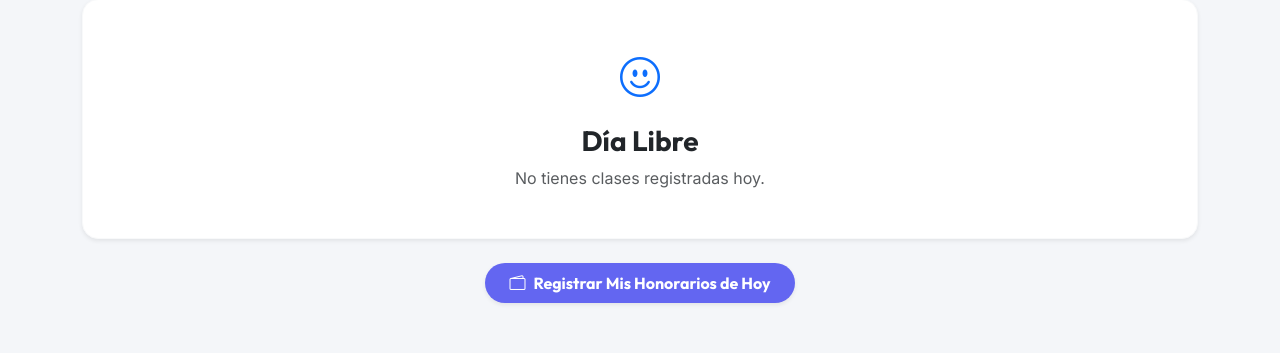
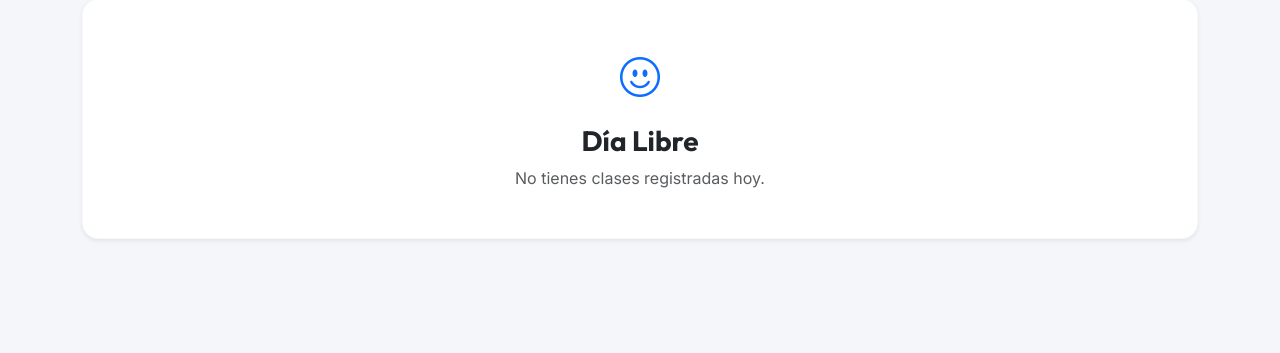
Before and after one commit to joaquingavilan/pilates, a Django app: template Pilapp/templates/admin_panel/profes/clases_hoy.html in a window 1280 px wide. Shown: the part 174-527 px from the top of the page. Run offline with Django 5.2, Linux system fonts and the light colour scheme; the template is opened without the code that fills it, so the values that code supplies are empty.

Commit message:
Eliminar form modal y boton de honorarios en clases_hoy

```diff
--- a/Pilapp/templates/admin_panel/profes/clases_hoy.html
+++ b/Pilapp/templates/admin_panel/profes/clases_hoy.html
@@ -243,59 +243,10 @@
 
 
         <div class="mt-4 text-center">
-            <button type="button" class="btn btn-primary rounded-pill px-4 py-2 shadow-sm fw-bold" style="background-color: #6366f1; border: none; font-family: 'Outfit', sans-serif;" data-bs-toggle="modal" data-bs-target="#honorarioModal">
-                <i class="bi bi-wallet2 me-2"></i>Registrar Mis Honorarios de Hoy
-            </button>
+
         </div>
 
-        <!-- Modal Honorarios -->
-        <div class="modal fade" id="honorarioModal" tabindex="-1" aria-hidden="true">
-            <div class="modal-dialog modal-dialog-centered">
-                <div class="modal-content border-0 shadow-lg rounded-4">
-                    <div class="modal-header bg-light border-0 rounded-top-4">
-                        <h5 class="modal-title fw-bold" style="font-family: 'Outfit', sans-serif; color: #1e293b;">
-                            <i class="bi bi-journal-check me-2 text-primary"></i>Registrar Honorarios
-                        </h5>
-                        <button type="button" class="btn-close" data-bs-dismiss="modal" aria-label="Close"></button>
-                    </div>
-                    <form method="post" action="{% url 'profes_registrar_honorario' token %}">
-                        {% csrf_token %}
-                        <input type="hidden" name="fecha" value="{{ fecha_hoy|date:'Y-m-d' }}">
-                        <div class="modal-body p-4">
-                            <p class="text-muted small mb-4">Registra tu jornada de hoy <strong>{{ fecha_hoy|date:"d/m/Y" }}</strong>.</p>
 
-                            <div class="mb-3">
-                                <label class="form-label fw-semibold text-secondary small">Instructora</label>
-                                <input type="text" class="form-control bg-light border-0 shadow-sm" name="nombre_profesora" placeholder="Escribe tu nombre..." required>
-                            </div>
-
-                            <div class="row mb-3">
-                                <div class="col-6">
-                                    <label class="form-label fw-semibold text-secondary small">Turno</label>
-                                    <select class="form-select bg-light border-0 shadow-sm" name="turno" required>
-                                        <option value="Mañana">Mañana</option>
-                                        <option value="Tarde">Tarde</option>
-                                    </select>
-                                </div>
-                                <div class="col-6">
-                                    <label class="form-label fw-semibold text-secondary small">Cant. Clases</label>
-                                    <input type="number" class="form-control bg-light border-0 shadow-sm" name="cantidad_clases" value="1" min="1" required>
-                                </div>
-                            </div>
-
-                            <div class="mb-3">
-                                <label class="form-label fw-semibold text-secondary small">Monto Total (Gs.)</label>
-                                <input type="number" class="form-control bg-light border-0 shadow-sm fs-5 fw-bold text-primary" name="monto_total" placeholder="Ej: 70000" required>
-                            </div>
-                        </div>
-                        <div class="modal-footer border-0 bg-light rounded-bottom-4">
-                            <button type="button" class="btn btn-light fw-medium" data-bs-dismiss="modal">Cancelar</button>
-                            <button type="submit" class="btn btn-primary fw-bold shadow-sm" style="background-color: #6366f1; border: none;">Guardar Honorario</button>
-                        </div>
-                    </form>
-                </div>
-            </div>
-        </div>
         {% endif %}
     </div>
 
```
